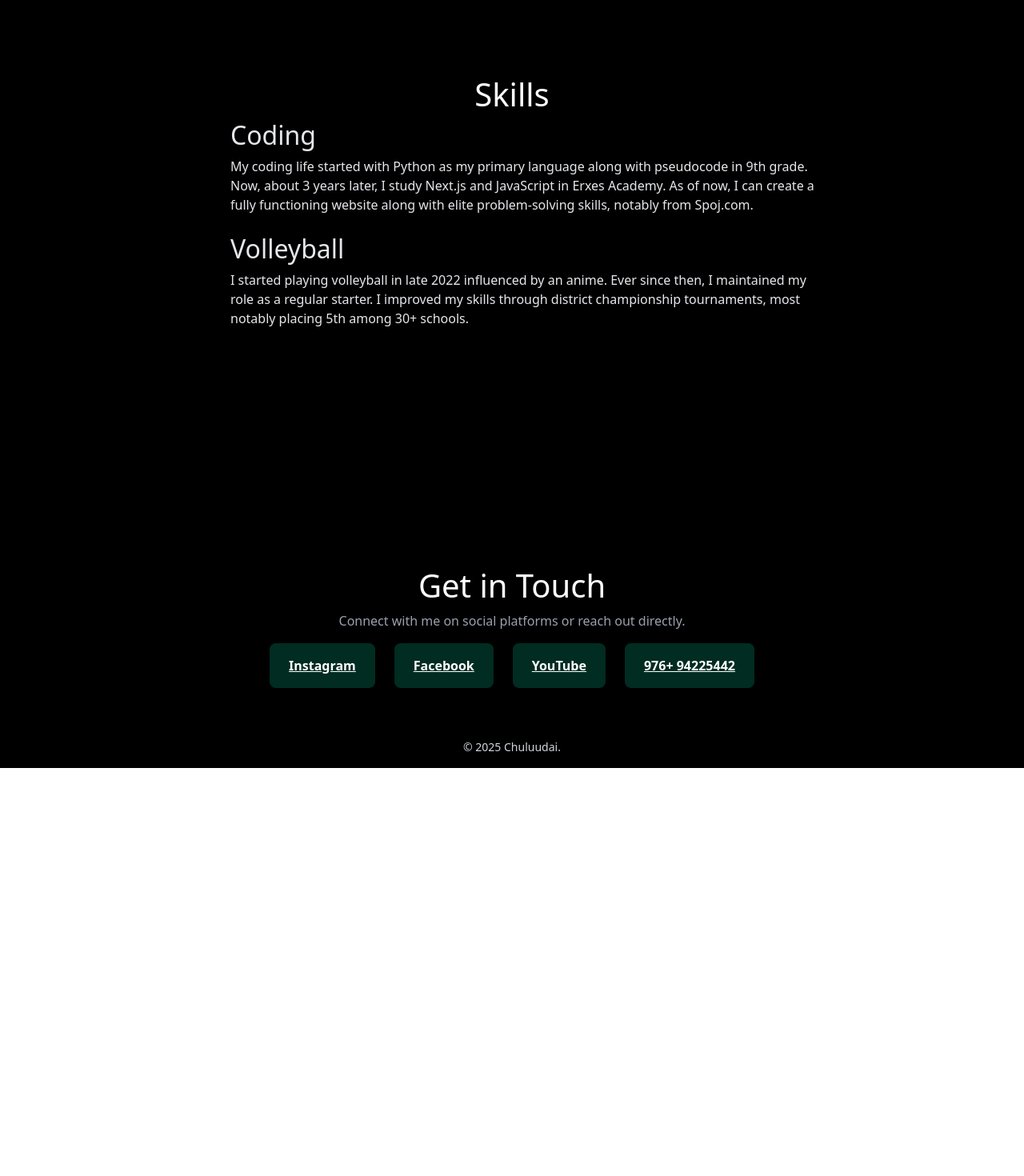
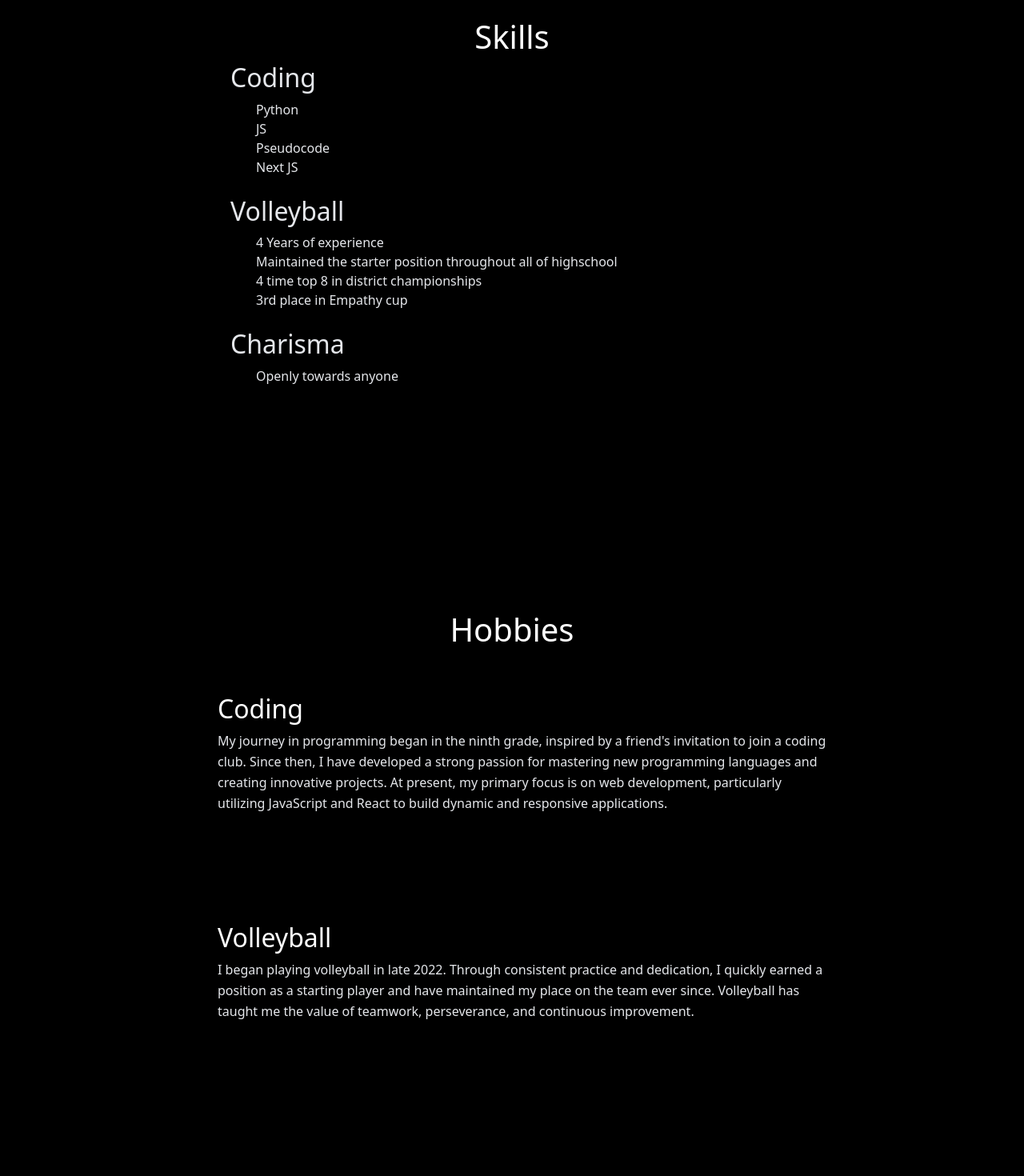
Before and after one commit to rock-419/React-Projects, a Next.js app: page / in a window 1280 px wide. Shown: the part 940-2410 px from the top of the page at 80% size. Before the commit the page ends 1900 px from the top, so only its background shows below. Built offline with nearby package versions, Linux system fonts and the light colour scheme.

Commit message:
latest updt

```diff
--- a/app/layout/header.jsx
+++ b/app/layout/header.jsx
@@ -35,6 +35,12 @@ export default function Header() {
           Skills
         </button>
         <button
+          onClick={() => scrollToSection("hobbies")}
+          className="text-white text-base sm:text-lg font-bold transition-all duration-300 hover:text-shadow-[0_0_16px_rgba(0,255,150,0.5),0_0_32px_rgba(0,255,120,0.3)]"
+        >
+          Hobbies
+        </button>
+        <button
           onClick={() => scrollToSection("contact")}
           className="text-white text-base sm:text-lg font-bold transition-all duration-300 hover:text-shadow-[0_0_16px_rgba(0,255,150,0.5),0_0_32px_rgba(0,255,120,0.3)]"
         >
--- a/app/page.jsx
+++ b/app/page.jsx
@@ -1,18 +1,22 @@
 import About from "@/components/about";
 import Skills from "@/components/skills";
 import Contact from "@/components/contact";
+import Hobbies from "@/components/hobbies";
 
 export default function Home() {
   return (
     <div className="bg-black">
-      <secton id="about">
+      <section id="about">
         <About />
-      </secton>
-      <secton id="skills">
+      </section>
+      <section id="skills">
         <Skills />
-      </secton>
+      </section>
+      <section id="hobbies">
+        <Hobbies />
+      </section>
       <section id="contact">
-        <Contact/>
+        <Contact />
       </section>
     </div>
   );
--- a/components/about.jsx
+++ b/components/about.jsx
@@ -17,13 +17,13 @@ export default function About() {
             src="/images/hii.jpg"
             width={85}
             height={85}
-            className="rounded-full  shadow-lg mx-auto mb-6 transition-transform duration-300 hover:scale-107"
+            className="rounded-full shadow-lg mx-auto mb-6 transition-transform duration-300 hover:scale-105"
           />
         </div>
         <h1 className="text-white text-3xl sm:text-4xl md:text-5xl font-bold mb-6">
           Chuluudai Lkhagva-Ochir
         </h1>
-        <p className="text-gray-200 text-sm sm:text-base md:text-lg leading-relaxed">
+        <p className="text-gray-200 text-sm sm:text-base md:text-lg leading-relaxed rounded-2xl p-4 hover:bg-emerald-950 transition-colors duration-200">
           Hello, I’m Chuluudai, a senior at UEIS. I have played varsity
           volleyball since 8th grade (at my previous school) and have coded
           since 9th grade—primarily in Python, with JavaScript as my secondary
--- /dev/null
+++ b/components/hobbies.jsx
@@ -0,0 +1,48 @@
+"use client";
+
+import { motion } from "framer-motion";
+
+export default function Hobbies() {
+  return (
+    <motion.section
+      className="min-h-screen flex items-center justify-center px-4 sm:px-8 bg-black"
+      initial={{ opacity: 0, scale: 0.95 }}
+      whileInView={{ opacity: 1, scale: 1 }}
+      transition={{ duration: 0.6 }}
+    >
+      <div className="max-w-4xl w-full">
+        <h1 className="text-white text-3xl sm:text-4xl font-semibold mb-10 text-center">
+          Hobbies
+        </h1>
+        <ul className="space-y-6">
+          <li className="p-5 rounded-xl hover:bg-emerald-950 transition-colors duration-200">
+            <h2 className="text-white font-medium text-lg sm:text-xl">
+              Coding
+            </h2>
+            <p className="mt-2 text-sm sm:text-base text-gray-200 leading-relaxed">
+              My journey in programming began in the ninth grade, inspired by a
+              friend's invitation to join a coding club. Since then, I have
+              developed a strong passion for mastering new programming languages
+              and creating innovative projects. At present, my primary focus is
+              on web development, particularly utilizing JavaScript and React to
+              build dynamic and responsive applications.
+            </p>
+          </li>
+
+          <li className="p-5 rounded-xl hover:bg-emerald-950 transition-colors duration-200">
+            <h2 className="text-white font-medium text-lg sm:text-xl">
+              Volleyball
+            </h2>
+            <p className="mt-2 text-sm sm:text-base text-gray-200 leading-relaxed">
+              I began playing volleyball in late 2022. Through consistent
+              practice and dedication, I quickly earned a position as a starting
+              player and have maintained my place on the team ever since.
+              Volleyball has taught me the value of teamwork, perseverance, and
+              continuous improvement.
+            </p>
+          </li>
+        </ul>
+      </div>
+    </motion.section>
+  );
+}
--- a/components/skills.jsx
+++ b/components/skills.jsx
@@ -6,9 +6,9 @@ export default function Skills() {
   return (
     <motion.section
       className="min-h-screen flex items-center justify-center px-4 sm:px-8"
-      initial={{ opacity: 0, y: 90 }}
-      whileInView={{ opacity: 1, y: 0 }}
-      transition={{ duration: 0.8 }}
+      initial={{ opacity: 0, scale: 0.8 }}
+      whileInView={{ opacity: 1, scale: 1 }}
+      transition={{ duration: 0.6 }}
     >
       <div className="max-w-3xl w-full text-center">
         <h1 className="text-white text-3xl sm:text-4xl font-bold mb-8">
@@ -17,23 +17,30 @@ export default function Skills() {
         <ul className="space-y-6 text-gray-200 text-left sm:text-left">
           <li>
             <h2 className="font-semibold text-lg sm:text-xl">Coding</h2>
-            <p className="mt-1 text-sm sm:text-base">
-              My coding life started with Python as my primary language along
-              with pseudocode in 9th grade. Now, about 3 years later, I study
-              Next.js and JavaScript in Erxes Academy. As of now, I can create a
-              fully functioning website along with elite problem-solving skills,
-              notably from Spoj.com.
-            </p>
+            <ul>
+              <li>Python</li>
+              <li>JS</li>
+              <li>Pseudocode</li>
+              <li>Next JS</li>
+            </ul>
           </li>
-
           <li>
             <h2 className="font-semibold text-lg sm:text-xl">Volleyball</h2>
-            <p className="mt-1 text-sm sm:text-base">
-              I started playing volleyball in late 2022 influenced by an anime.
-              Ever since then, I maintained my role as a regular starter. I
-              improved my skills through district championship tournaments, most
-              notably placing 5th among 30+ schools.
-            </p>
+            <ul>
+              <li>4 Years of experience</li>
+              <li>Maintained the starter position throughout all of highschool</li>
+              <li>4 time top 8 in district championships</li>
+              <li>3rd place in Empathy cup</li>
+            </ul>
+          </li>
+          <li>
+            <h2 className="font-semibold text-lg sm:text-xl">Charisma</h2>
+            <ul>
+              <li>Openly towards anyone</li>
+              <li></li>
+              <li></li>
+              <li></li>
+            </ul>
           </li>
         </ul>
       </div>
```
